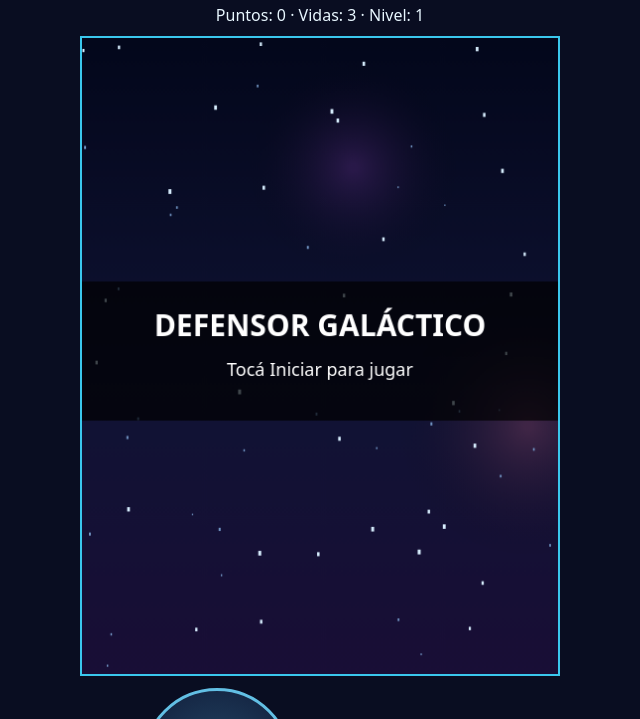
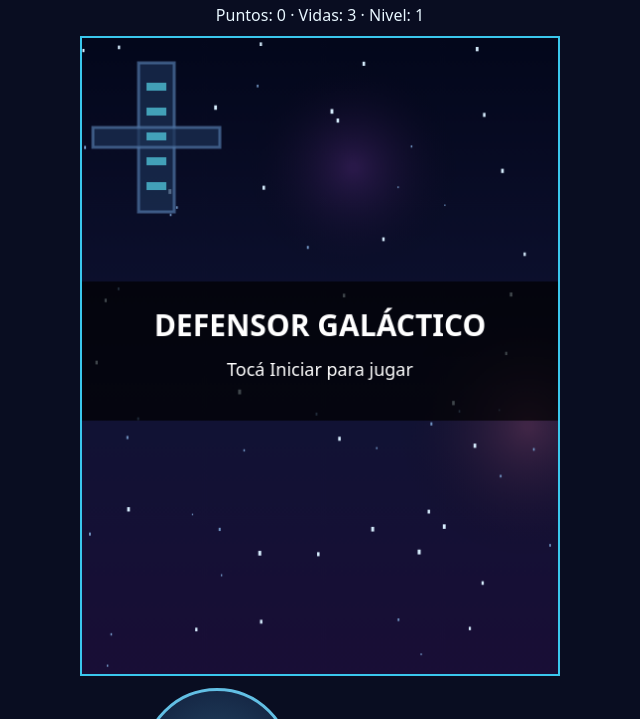
Before and after one commit to rodrimelga1979/Phoenix-gal-ctico, a plain HTML site: page evolution/index.html in a window 1280 px wide. Shown: the part 79-798 px from the top of the page, without its empty margins (320-960 px from the left). Drawn offline with Linux system fonts and the light colour scheme; animation ran at ten frames a second.

Commit message:
Evolution v4: planetas, asteroides y estaciones espaciales en el fondo

```diff
--- a/evolution/index.html
+++ b/evolution/index.html
@@ -3,20 +3,20 @@
 <title>Fénix Galáctico Evolution</title>
 <style>
 *{box-sizing:border-box}body{margin:0;background:#090d21;color:#e8f7ff;font-family:system-ui,sans-serif;text-align:center}main{max-width:530px;margin:auto;padding:12px}h1{font-size:1.35rem;margin:8px}p{font-size:.9rem;margin:7px}canvas{width:100%;max-width:480px;aspect-ratio:3/4;background:#050a17;border:2px solid #3ac7ed;touch-action:none;display:block;margin:10px auto}button{border:1px solid #70dfff;border-radius:12px;background:#163452;color:white;padding:14px 22px;font-size:18px;font-weight:bold;touch-action:none}.controls{display:flex;gap:24px;align-items:center;justify-content:space-around;margin:12px auto;max-width:400px}#joystick{position:relative;width:150px;height:150px;border:3px solid #62bfe4;border-radius:50%;background:radial-gradient(circle,#244665,#101c39);touch-action:none;flex-shrink:0}#stick{position:absolute;left:50%;top:50%;width:62px;height:62px;border-radius:50%;background:radial-gradient(circle at 30% 25%,#a5efff,#2477aa);border:2px solid white;transform:translate(-50%,-50%);pointer-events:none}#fire{min-height:82px;border-radius:50%;flex:0 0 120px}#fire{background:#8b244c}#status{min-height:1.4em}</style></head>
-<body><main><h1>🌌 Fénix Galáctico Evolution</h1><p>Edición Evolution · motores luminosos, partículas y nuevas explosiones</p><div id="status">Puntos: 0 · Vidas: 3 · Nivel: 1</div><canvas id="game" width="480" height="640" aria-label="Juego espacial"></canvas><div class="controls"><div id="joystick" role="group" aria-label="Joystick para mover la nave"><div id="stick"></div></div><button id="fire">DISPARAR</button></div><label for="difficulty">Dificultad: </label><select id="difficulty"><option value="easy">Fácil</option><option value="normal" selected>Normal</option><option value="hard">Difícil</option></select><p id="records">Récord: 0</p><button id="export">Exportar récords TXT</button><p><button id="start">Iniciar / Reiniciar</button></p><p>Celular: joystick circular y botón disparar. PC: flechas y espacio. Recogé los cuadrados verdes para conseguir disparo doble durante 16 segundos. Cada nivel termina con una nave jefa.</p></main>
+<body><main><h1>🌌 Fénix Galáctico Evolution</h1><p>Edición Evolution · planetas, asteroides y estaciones espaciales animadas</p><div id="status">Puntos: 0 · Vidas: 3 · Nivel: 1</div><canvas id="game" width="480" height="640" aria-label="Juego espacial"></canvas><div class="controls"><div id="joystick" role="group" aria-label="Joystick para mover la nave"><div id="stick"></div></div><button id="fire">DISPARAR</button></div><label for="difficulty">Dificultad: </label><select id="difficulty"><option value="easy">Fácil</option><option value="normal" selected>Normal</option><option value="hard">Difícil</option></select><p id="records">Récord: 0</p><button id="export">Exportar récords TXT</button><p><button id="start">Iniciar / Reiniciar</button></p><p>Celular: joystick circular y botón disparar. PC: flechas y espacio. Recogé los cuadrados verdes para conseguir disparo doble durante 16 segundos. Cada nivel termina con una nave jefa.</p></main>
 <script>
 (()=>{'use strict';
 const canvas=document.getElementById('game'),ctx=canvas.getContext('2d'),status=document.getElementById('status');
 const W=480,H=640;let player,shots,enemies,enemyShots,stars,score,lives,level,playing,keys={},last=0,spawn=0,fireWait=0,enemyFire=0,invuln=0,boss=null,bossPending=false,defeated=0,joyX=0,joyY=0,difficulty="normal";const recordsKey="defensorGalacticoRecordsV1";let records=[];try{records=JSON.parse(localStorage.getItem(recordsKey)||"[]");if(!Array.isArray(records))records=[]}catch(e){};function settings(){return {easy:.75,normal:1,hard:1.4}[difficulty]||1}function record(){if(score<=0)return;records.push({score,level,difficulty,date:new Date().toLocaleString("es-PY")});records.sort((a,b)=>b.score-a.score);records=records.slice(0,10);try{localStorage.setItem(recordsKey,JSON.stringify(records))}catch(e){};showRecords()}function showRecords(){document.getElementById("records").textContent="Récord: "+(records[0]?.score||0)+" · Top 10 guardado en este navegador"}showRecords();
-let particles=[],powerups=[],weapon=1,weaponTime=0,worldTime=0;let audio=null;function unlockAudio(){try{audio=audio||new (window.AudioContext||window.webkitAudioContext)();if(audio.state==='suspended')audio.resume()}catch(e){}}
+let particles=[],powerups=[],weapon=1,weaponTime=0,worldTime=0,asteroids=[],scenery=[];let audio=null;function unlockAudio(){try{audio=audio||new (window.AudioContext||window.webkitAudioContext)();if(audio.state==='suspended')audio.resume()}catch(e){}}
 function sound(kind){if(!audio||audio.state!=='running')return;try{const now=audio.currentTime,osc=audio.createOscillator(),gain=audio.createGain();osc.connect(gain);gain.connect(audio.destination);osc.type=kind==='laser'?'square':kind==='boom'?'sawtooth':'triangle';const start=kind==='laser'?650:kind==='boom'?210:440,end=kind==='laser'?180:kind==='boom'?55:90,dur=kind==='laser'?.12:kind==='boom'?.22:.42;osc.frequency.setValueAtTime(start,now);osc.frequency.exponentialRampToValueAtTime(end,now+dur);gain.gain.setValueAtTime(.0001,now);gain.gain.exponentialRampToValueAtTime(kind==='boom'?.11:.065,now+.012);gain.gain.exponentialRampToValueAtTime(.0001,now+dur);osc.start(now);osc.stop(now+dur+.02)}catch(e){}}
-function reset(){particles=[];powerups=[];weapon=1;weaponTime=0;worldTime=0;difficulty=document.getElementById("difficulty").value;boss=null;bossPending=false;defeated=0;player={x:W/2,y:H-56};shots=[];enemies=[];enemyShots=[];stars=Array.from({length:65},()=>({x:Math.random()*W,y:Math.random()*H,s:1+Math.random()*2}));score=0;lives=3;level=1;spawn=0;fireWait=0;enemyFire=0;invuln=0;playing=true;last=0;update();}
+function reset(){asteroids=[];scenery=[];particles=[];powerups=[];weapon=1;weaponTime=0;worldTime=0;difficulty=document.getElementById("difficulty").value;boss=null;bossPending=false;defeated=0;player={x:W/2,y:H-56};shots=[];enemies=[];enemyShots=[];stars=Array.from({length:65},()=>({x:Math.random()*W,y:Math.random()*H,s:1+Math.random()*2}));score=0;lives=3;level=1;spawn=0;fireWait=0;enemyFire=0;invuln=0;playing=true;last=0;update();}
 function update(){status.textContent='Puntos: '+score+' · Vidas: '+lives+' · Nivel: '+level+(boss?' · JEFE FINAL':'')+(playing?'':' · Pulsa Iniciar');}
 function rectHit(a,b,ax,ay,bx,by){return Math.abs(a.x-b.x)<ax+bx&&Math.abs(a.y-b.y)<ay+by}
 function burst(x,y,color,count=18){for(let i=0;i<count;i++){const a=Math.random()*Math.PI*2,v=35+Math.random()*170;particles.push({x,y,vx:Math.cos(a)*v,vy:Math.sin(a)*v,life:.35+Math.random()*.5,max:.85,color,size:2+Math.random()*4})}}function fire(){if(!playing||fireWait>0)return;const offsets=weapon>1?[-13,13]:[0];for(const offset of offsets)shots.push({x:player.x+offset,y:player.y-22});sound('laser');fireWait=weapon>1?.14:.19}
 function step(dt){if(!playing)return;
  if(keys.left)player.x-=270*dt;if(keys.right)player.x+=270*dt;if(keys.up)player.y-=270*dt;if(keys.down)player.y+=270*dt;player.x+=joyX*270*dt;player.y+=joyY*270*dt;player.x=Math.max(22,Math.min(W-22,player.x));player.y=Math.max(25,Math.min(H-25,player.y));if(keys.fire)fire();
- worldTime+=dt;weaponTime=Math.max(0,weaponTime-dt);if(weaponTime===0)weapon=1;fireWait=Math.max(0,fireWait-dt);invuln=Math.max(0,invuln-dt);
+ worldTime+=dt;if(Math.random()<dt*.65&&asteroids.length<9){asteroids.push({x:25+Math.random()*(W-50),y:-65,r:10+Math.random()*24,spin:Math.random()*6.28,rot:(Math.random()-.5)*1.3,speed:45+Math.random()*60,seed:Math.random()*6})}for(const a of asteroids){a.y+=a.speed*dt;a.spin+=a.rot*dt}asteroids=asteroids.filter(a=>a.y<H+75);weaponTime=Math.max(0,weaponTime-dt);if(weaponTime===0)weapon=1;fireWait=Math.max(0,fireWait-dt);invuln=Math.max(0,invuln-dt);
  stars.forEach(s=>{s.y+=s.s*35*dt;if(s.y>H){s.y=0;s.x=Math.random()*W}});particles.forEach(p=>{p.x+=p.vx*dt;p.y+=p.vy*dt;p.life-=dt});particles=particles.filter(p=>p.life>0);if(Math.random()<.75)particles.push({x:player.x+(Math.random()-.5)*13,y:player.y+19,vx:(Math.random()-.5)*22,vy:75+Math.random()*85,life:.22+Math.random()*.25,max:.47,color:Math.random()<.5?'#35f6ff':'#ffb54a',size:2+Math.random()*3});
  if(defeated>=10+level*3&&!boss&&!bossPending){bossPending=true;enemies=[];enemyShots=[];boss={x:W/2,y:110,hp:12+level*5,max:12+level*5,t:0,type:(level-1)%3,phase:0};update()}
  if(boss){boss.t+=dt;boss.phase=boss.hp<boss.max*.5?1:0;boss.x=W/2+Math.sin(boss.t*(1.3+boss.type*.3))*(120+boss.type*14);boss.y=110+Math.sin(boss.t*.8)*20;enemyFire-=dt;
@@ -39,7 +39,8 @@ function step(dt){if(!playing)return;
  if(hit){burst(player.x,player.y,'#5afaff',25);sound('hit');lives--;invuln=1.6;if(lives<=0){playing=false;record()}update()}}
 }
 function ship(x,y,color){ctx.save();ctx.translate(x,y);ctx.shadowColor='#20cfff';ctx.shadowBlur=9;ctx.fillStyle='#18375c';ctx.beginPath();ctx.moveTo(0,-27);ctx.lineTo(-9,-12);ctx.lineTo(-27,13);ctx.lineTo(-22,23);ctx.lineTo(-8,13);ctx.lineTo(0,19);ctx.lineTo(8,13);ctx.lineTo(22,23);ctx.lineTo(27,13);ctx.lineTo(9,-12);ctx.closePath();ctx.fill();ctx.strokeStyle=color;ctx.lineWidth=3;ctx.stroke();ctx.shadowBlur=0;ctx.fillStyle='#5deaff';ctx.beginPath();ctx.moveTo(0,-19);ctx.lineTo(-6,0);ctx.lineTo(0,8);ctx.lineTo(6,0);ctx.closePath();ctx.fill();ctx.fillStyle='#f7b74b';ctx.fillRect(-18,13,7,5);ctx.fillRect(11,13,7,5);ctx.restore()}
-function draw(){const bg=ctx.createLinearGradient(0,0,0,H);bg.addColorStop(0,'#03071b');bg.addColorStop(.55,'#101334');bg.addColorStop(1,'#190e36');ctx.fillStyle=bg;ctx.fillRect(0,0,W,H);ctx.save();ctx.globalAlpha=.22;for(let i=0;i<3;i++){const x=80+i*175+Math.sin(worldTime*.12+i)*22,y=(i*260+worldTime*(12+i*5))%(H+260)-130,r=85+i*25,g=ctx.createRadialGradient(x,y,4,x,y,r);g.addColorStop(0,['#3d91d9','#9d48c9','#e36a85'][i]);g.addColorStop(1,'transparent');ctx.fillStyle=g;ctx.fillRect(x-r,y-r,r*2,r*2)}ctx.restore();for(const st of stars){ctx.fillStyle=st.s>2?'#d8efff':'#7397c6';ctx.fillRect(st.x,st.y,st.s,st.s*1.6)}
+function sceneryDraw(){const cycle=worldTime%75;ctx.save();ctx.globalAlpha=.82;const planetY= -175+(cycle*11);if(planetY<H+180){const px=365,py=planetY,rad=94,g=ctx.createRadialGradient(px-26,py-28,6,px,py,rad);g.addColorStop(0,'#9ec3e7');g.addColorStop(.5,'#496b9d');g.addColorStop(1,'#182b55');ctx.fillStyle=g;ctx.beginPath();ctx.arc(px,py,rad,0,Math.PI*2);ctx.fill();ctx.strokeStyle='rgba(155,207,255,.28)';ctx.lineWidth=9;ctx.beginPath();ctx.ellipse(px,py,145,38,-.25,0,Math.PI*2);ctx.stroke()}ctx.globalAlpha=.7;const stationY=((worldTime*22+350)%(H+500))-250;ctx.save();ctx.translate(75,stationY);ctx.fillStyle='#1c3155';ctx.strokeStyle='#5076a5';ctx.lineWidth=3;ctx.fillRect(-18,-75,36,150);ctx.strokeRect(-18,-75,36,150);ctx.fillRect(-64,-10,128,20);ctx.strokeRect(-64,-10,128,20);for(let i=-2;i<=2;i++){ctx.fillStyle='#56d4e9';ctx.fillRect(-10,i*25-5,20,8)}ctx.restore();ctx.restore();for(const a of asteroids){ctx.save();ctx.translate(a.x,a.y);ctx.rotate(a.spin);ctx.fillStyle='#5d6076';ctx.strokeStyle='#9b9aab';ctx.lineWidth=2;ctx.beginPath();for(let i=0;i<9;i++){const t=i*Math.PI*2/9,r=a.r*(.78+.16*Math.sin(i*3+a.seed));if(i===0)ctx.moveTo(Math.cos(t)*r,Math.sin(t)*r);else ctx.lineTo(Math.cos(t)*r,Math.sin(t)*r)}ctx.closePath();ctx.fill();ctx.stroke();ctx.fillStyle='#393e55';ctx.beginPath();ctx.arc(-a.r*.24,-a.r*.15,a.r*.2,0,Math.PI*2);ctx.arc(a.r*.3,a.r*.3,a.r*.13,0,Math.PI*2);ctx.fill();ctx.restore()}}
+function draw(){const bg=ctx.createLinearGradient(0,0,0,H);bg.addColorStop(0,'#03071b');bg.addColorStop(.55,'#101334');bg.addColorStop(1,'#190e36');ctx.fillStyle=bg;ctx.fillRect(0,0,W,H);ctx.save();ctx.globalAlpha=.22;for(let i=0;i<3;i++){const x=80+i*175+Math.sin(worldTime*.12+i)*22,y=(i*260+worldTime*(12+i*5))%(H+260)-130,r=85+i*25,g=ctx.createRadialGradient(x,y,4,x,y,r);g.addColorStop(0,['#3d91d9','#9d48c9','#e36a85'][i]);g.addColorStop(1,'transparent');ctx.fillStyle=g;ctx.fillRect(x-r,y-r,r*2,r*2)}ctx.restore();for(const st of stars){ctx.fillStyle=st.s>2?'#d8efff':'#7397c6';ctx.fillRect(st.x,st.y,st.s,st.s*1.6)}sceneryDraw();
  for(const e of enemies){ctx.save();ctx.translate(e.x,e.y);ctx.fillStyle='#57204e';ctx.strokeStyle='#ff8fc9';ctx.lineWidth=2;ctx.beginPath();ctx.moveTo(0,18);ctx.lineTo(-10,5);ctx.lineTo(-24,9);ctx.lineTo(-18,-14);ctx.lineTo(-6,-7);ctx.lineTo(0,-20);ctx.lineTo(6,-7);ctx.lineTo(18,-14);ctx.lineTo(24,9);ctx.lineTo(10,5);ctx.closePath();ctx.fill();ctx.stroke();ctx.fillStyle='#ffe06c';ctx.fillRect(-5,-3,10,9);ctx.fillStyle='#ff6d57';ctx.fillRect(-18,10,7,6);ctx.fillRect(11,10,7,6);ctx.restore()}
  if(boss){ctx.save();ctx.translate(boss.x,boss.y);
  const colors=[['#643bd2','#a08cff'],['#b33769','#ff8fb7'],['#247b8e','#71f3ff']][boss.type];
```
